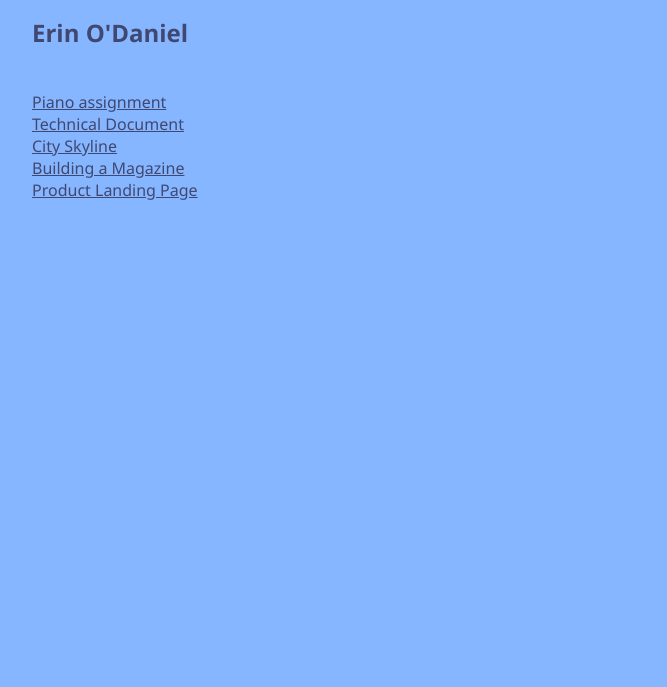
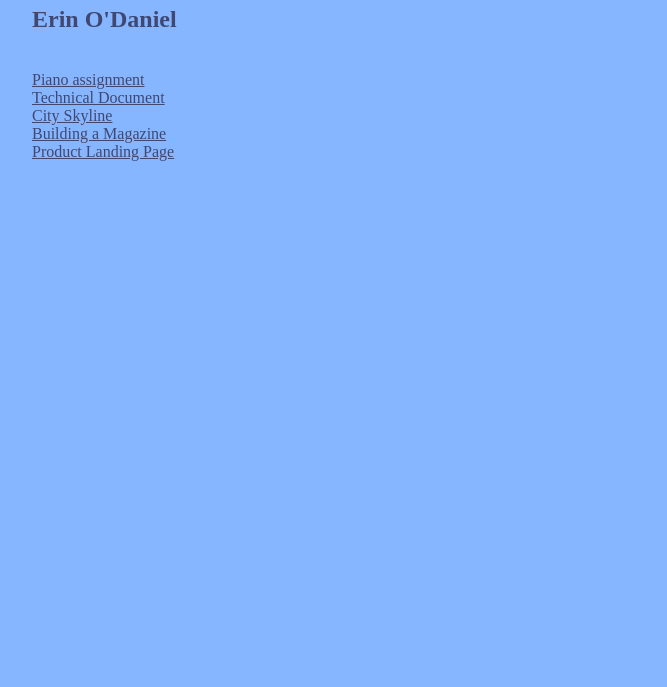
Before and after one commit to Erin-O/html2-2025, a plain HTML site: page index.html in a window 1280 px wide. Shown: the part 113-800 px from the top of the page, without its empty margins (8-675 px from the left). Drawn offline with Linux system fonts and the light colour scheme.

Commit message:
Update your.css

```diff
--- a/your.css
+++ b/your.css
@@ -1,7 +1,9 @@
 body{
     background-color:rgb(133, 182, 255);
     margin-left:40px;
-    font-family: 'Segoe UI', Tahoma, Geneva, Verdana, sans-serif; }
+    font-family: 'Century Gothic,CenturyGothic,AppleGothic,sans-serif';
+
+}
 h1{
     color:rgb(180, 230, 238);
     font-size: 36pt;
```
